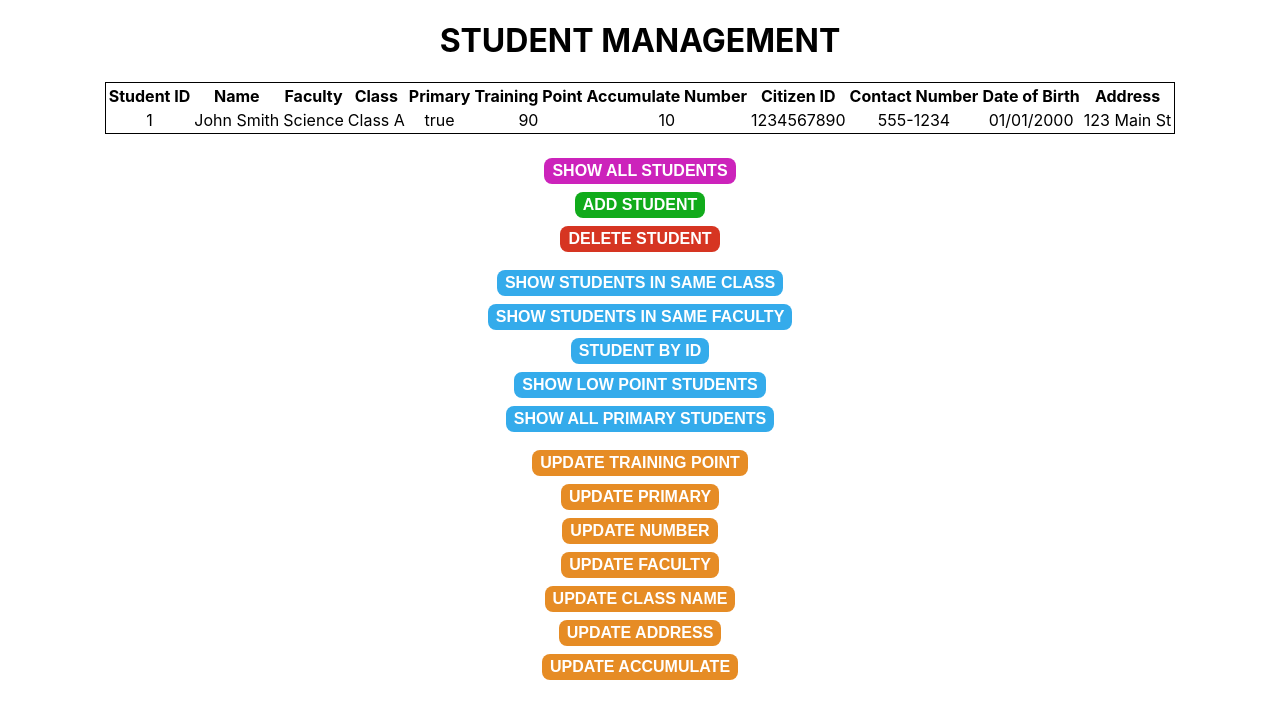
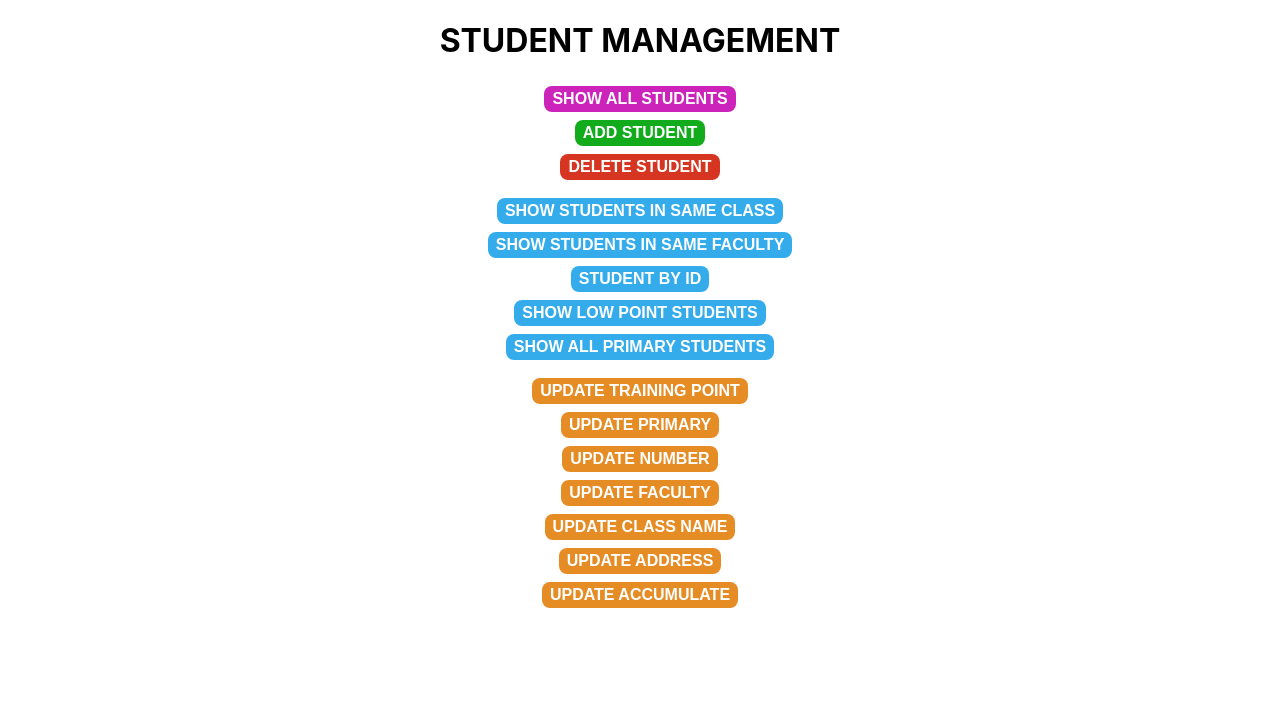
Before and after one commit to ng-anhhtuann/university-projects, a React (Create React App) app in the folder oop/student-management-fe/: page / in a window 1280 px wide. Shown: the top 718 px of the page. Built offline with nearby package versions, Linux system fonts and the light colour scheme.

Commit message:
Done with logic handle and map to FE

```diff
--- a/oop/student-management-fe/src/App.js
+++ b/oop/student-management-fe/src/App.js
@@ -1,4 +1,4 @@
-import React, { useCallback, useMemo, useState } from 'react';
+import React, { useCallback, useEffect, useMemo, useState } from 'react';
 import './App.css';
 import Text from './shared/Text';
 import Button from 'shared/Button';
@@ -6,67 +6,156 @@ import IdForm from 'shared/IdForm';
 import UpdateForm from 'shared/UpdateForm';
 import Input from 'shared/Input';
 import Submit from 'shared/Submit';
-import { createStudent, deleteStudent, updateNumber, updatePrimary, updateTrainingPoint } from 'data';
+import { createStudent, deleteStudent, getAllStudent, getPrimary, getStudentFromClass, getStudentFromFaculty, getStudentFromStudentId, getStudentLowTrainingPoint, updateAccumulate, updateAddress, updateClass, updateFaculty, updateNumber, updatePrimary, updateTrainingPoint } from 'data';
+import StudentListTable from 'shared/StudentListTable';
+import StudentTable from 'shared/StudentTable';
 
 function App() {
-  // show/hide form
+  const [listStudentShow, setListStudentShow] = useState(false);
+  const [listStudent, setListStudent] = useState([]);
+  const getAll = async () => {
+    const dataFetch = await getAllStudent();
+    if (dataFetch.length === 0) {
+      alert("No student in list, please add one more.")
+    } else {
+      setListStudentShow(true);
+      setListStudent(dataFetch ?? []);
+    }
+  }
+
   const [showInsertForm, setShowInsertForm] = useState(true);
-  const [formData, setFormData] = useState({
-    studentId: '',
-    name: '',
-    faculty: '',
-    className: 'unknown',
-    isPrimary: true,
-    trainingPoint: 0,
-    accumulateNumber: 0,
-    citizenId: '',
-    number: '',
-    born: '',
-    address: 'HCM city'
-  });
-  const handleSubmit = (event) => {
-    event.preventDefault();
-    console.log(formData);
-  };
-  const handleInputChange = (event) => {
-    const { name, value, type, checked } = event.target;
-    setFormData((prevState) => {
-      if (type === 'checkbox') {
-        return {
-          ...prevState,
-          [name]: checked
-        };
-      } else {
-        return {
-          ...prevState,
-          [name]: value
-        };
+  const [studentIdForm, setStudentIdForm] = useState(0);
+  const [nameForm, setNameForm] = useState('');
+  const [facultyForm, setFacultyForm] = useState('');
+  const [classNameForm, setClassNameForm] = useState('');
+  const [isPrimaryForm, setIsPrimaryForm] = useState(false);
+  const [pointForm, setPointForm] = useState(0);
+  const [accumulateForm, setAccumulateForm] = useState(0);
+  const [citizenIdForm, setCitizenIdForm] = useState(0);
+  const [numberForm, setNumberForm] = useState('')
+  const [bornForm, setBornForm] = useState('')
+  const [addressForm, setAddressForm] = useState('');
+
+  const addNewStudent = async () => {
+    const formData = {
+      studentId: Number(studentIdForm),
+      name: nameForm,
+      faculty: facultyForm,
+      className: classNameForm+"",
+      isPrimary: isPrimaryForm,
+      trainingPoint: Number(pointForm),
+      accumulateNumber: Number(accumulateForm),
+      citizenId: Number(citizenIdForm),
+      number: numberForm+"",
+      born: bornForm+"",
+      address: addressForm
     }
-    });
-  };
-  const addNewStudent = async () => {
     var dataFetch = await createStudent(formData);
-    console.log({dataFetch});
     alert(dataFetch.info);
   }
+  const insertForm = () => {
+    return (
+      <div className="formContainer">
+        <Input label="Student ID" name="studentId" type="number" onChange={(e) => setStudentIdForm(e?.target?.value)} />
+        <Input label="Name" name="name" type="text" onChange={(e) => setNameForm(e?.target?.value)} />
+        <Input label="Faculty" name="faculty" type="text" onChange={(e) => setFacultyForm(e?.target?.value)} />
+        <Input label="Class" name="className" type="text" onChange={(e) => setClassNameForm(e?.target?.value)} />
+        <Input label="Is Primary" name="isPrimary" type="checkbox" onChange={(e) => setIsPrimaryForm(e?.target?.checked)} />
+        <Input label="Training Point" name="trainingPoint" type="number" onChange={(e) => setPointForm(e?.target?.value)} />
+        <Input label="Accumulate Number" name="accumulateNumber" type="number" onChange={(e) => setAccumulateForm(e?.target?.value)} />
+        <Input label="Citizen ID" name="citizenId" type="number" onChange={(e) => setCitizenIdForm(e?.target?.value)} />
+        <Input label="Number" name="number" type="number" onChange={(e) => setNumberForm(e?.target?.value)} />
+        <Input label="Born" name="born" type="date" onChange={(e) => setBornForm(e?.target?.value)} />
+        <Input label="Address" name="address" type="text" onChange={(e) => setAddressForm(e?.target?.value)} />
+        <div className='middlePos'>
+          <Submit onClick={() => addNewStudent()} />
+        </div>
+      </div>
+    )
+  }
+
   const [showDeleteForm, setShowDeleteForm] = useState(true);
   const [studentIdDelete, setStudentIdDelete] = useState(0);
   const deleteStudentById = async () => {
     var dataFetch = await deleteStudent({studentId: studentIdDelete});
-    console.log({dataFetch});
     alert(dataFetch.info);
   }
 
   const [showClassGet, setShowClassGet] = useState(true);
+  const [showTableClass, setShowTableClass] = useState(false);
+  const [listStudentSameClass, setListStudentSameClass] = useState([]);
+  const [classNameFind, setClassNameFind] = useState('');
+  const getStudentSameClass = async () => {
+    const data = await getStudentFromClass(classNameFind);
+    setListStudentSameClass(data ?? []);
+  }
+
   const [showFacultyGet, setShowFacultyGet] = useState(true);
+  const [showTableFaculty, setShowTableFaculty] = useState(false);
+  const [listStudentSameFaculty, setListStudentSameFaculty] = useState([]);
+  const [facultyFind, setFacultyFind] = useState('');
+  const getStudentSameFaculty = async () => {
+    const data = await getStudentFromFaculty(facultyFind);
+    setListStudentSameFaculty(data ?? []);
+  }
+
   const [showStudentGet, setShowStudentGet] = useState(true);
+  const [showStudentInfo, setShowStudentInfo] = useState(true);
+  const [studentIdFind, setStudentIdFind] = useState(0);
+  const [studentFind, setStudentFind] = useState({
+    studentId: -1,
+    name: "",
+    faculty: "",
+    className: "",
+    isPrimary: false,
+    trainingPoint: -1,
+    accumulateNumber: -1,
+    citizenId: -1,
+    number: "",
+    born: "",
+    address: ""
+  });
+  const getStudentById = async () => {
+    const data = await getStudentFromStudentId(studentIdFind);
+    if (!data.status){
+      alert("No student with id "+ studentIdFind)
+      setStudentFind(data.student);
+      setShowStudentInfo(true);
+    } else {
+      setStudentFind(data.student);
+      setShowStudentInfo(false);
+    }
+  }
+
+  const [showListLowPoint, setShowListLowPoint] = useState(true);
+  const [listLowPoint, setListLowPoint] = useState([]);
+  const getStudentLowPoint = async () => {
+    const data = await getStudentLowTrainingPoint();
+    if (data.length === 0){
+      alert("No student return.")
+    } else {
+      setListLowPoint(data ?? []);
+      setShowListLowPoint(false);
+    }
+  }
+
+  const [showPrimaryList, setShowPrimaryList] = useState(true);
+  const [listPrimary, setListPrimary] = useState([])
+  const getStudentPrimary = async () => {
+    const data = await getPrimary();
+    if (data.length === 0){
+      alert("No student in primary system.");
+    } else {
+      setListPrimary(data ?? []);
+      setShowPrimaryList(false);
+    }
+  }
 
   const [showPointUpdate, setShowPointUpdate] = useState(true);
   const [studentIdPointUpdate, setStudentIdPointUpdate] = useState(0);
   const [newPointUpdate, setNewPointUpdate] = useState(0);
   const updatePointByStudentId = async () => {
     var dataFetch = await updateTrainingPoint({studentId: studentIdPointUpdate, trainingPoint: newPointUpdate});
-    console.log({dataFetch});
     alert(dataFetch.info);
   }
 
@@ -74,7 +163,6 @@ function App() {
   const [studentIdPrimaryUpdate, setStudentIdPrimaryUpdate] = useState(0);
   const updatePrimaryByStudentId = async () => {
     var dataFetch = await updatePrimary({studentId: studentIdPrimaryUpdate});
-    console.log({dataFetch});
     alert(dataFetch.info);
   }
 
@@ -83,47 +171,51 @@ function App() {
   const [numberUpdate, setNumberUpdate] = useState('');
   const updateNumberById = async () => {
     var dataFetch = await updateNumber(studentIdNumberUpdate, numberUpdate);
-    console.log({dataFetch});
     alert(dataFetch.info);
   }
 
   const [showFacultyUpdate, setShowFacultyUpdate] = useState(true);
+  const [studentIdFacultyUpdate, setStudentIdFacultyUpdate] = useState(0);
+  const [facultyUpdate, setFacultyUpdate] = useState('');
+  const updateFacultyById = async () => {
+    var dataFetch = await updateFaculty(studentIdFacultyUpdate, facultyUpdate);
+    alert(dataFetch.info);
+  }
+
   const [showClassUpdate, setShowClassUpdate] = useState(true);
+  const [studentIdClassUpdate, setStudentIdClassUpdate] = useState(0);
+  const [classUpdate, setClassUpdate] = useState('');
+  const updateClassById = async () => {
+    var dataFetch = await updateClass(studentIdClassUpdate, classUpdate);
+    alert(dataFetch.info);
+  }
+
   const [showAddressUpdate, setShowAddressUpdate] = useState(true);
+  const [studentIdAddressUpdate, setStudentIdAddressUpdate] = useState(0);
+  const [addressUpdate, setAddressUpdate] = useState('');
+  const updateAddressById = async () => {
+    var dataFetch = await updateAddress(studentIdAddressUpdate, addressUpdate);
+    alert(dataFetch.info);
+  }
+
   const [showAccumulateUpdate, setShowAccumulateUpdate] = useState(true);
-
+  const [studentIdAccumulateUpdate, setStudentIdAccumulateUpdate] = useState(0);
+  const [accumulateUpdate, setAccumulateUpdate] = useState('');
+  const updateAccumulateById = async () => {
+    var dataFetch = await updateAccumulate(studentIdAccumulateUpdate, accumulateUpdate);
+    alert(dataFetch.info);
+  }
   const title = useMemo(() => {
     return <Text title="Student Management" />
   }, []);
 
   const postButton = useMemo(() => {
-    return <Button title={"add student"} onClick={()=>{setShowInsertForm(!showInsertForm)}}/>
+    return <Button title={"add student"} onClick={() => {setShowInsertForm(!showInsertForm)}}/>
   }, [showInsertForm]);
 
-  const insertForm = useMemo(() => {
-    return showInsertForm ? <></> : (
-      <form id="insert-form" style={{ width: '310px', height: 'fit-content', position: 'relative', border: '1px solid', borderRadius: '4px', padding: '5px', marginLeft: '50px' }} onSubmit={handleSubmit}>
-          <Input label="Student ID" name="studentId" type="number" value={formData.studentId} onChange={handleInputChange} />
-          <Input label="Name" name="name" type="text" value={formData.name} onChange={handleInputChange} />
-          <Input label="Faculty" name="faculty" type="text" value={formData.faculty} onChange={handleInputChange} />
-          <Input label="Class" name="className" type="text" value={formData.className} onChange={handleInputChange} />
-          <Input label="Is Primary" name="isPrimary" type="checkbox" value={formData.isPrimary} onChange={handleInputChange} />
-          <Input label="Training Point" name="trainingPoint" type="number" value={formData.trainingPoint} onChange={handleInputChange} />
-          <Input label="Accumulate Number" name="accumulateNumber" type="number" value={formData.accumulateNumber} onChange={handleInputChange} />
-          <Input label="Citizen ID" name="citizenId" type="number" value={formData.citizenId} onChange={handleInputChange} />
-          <Input label="Number" name="number" type="text" value={formData.number} onChange={handleInputChange} />
-          <Input label="Born" name="born" type="date" value={formData.born} onChange={handleInputChange} />
-          <Input label="Address" name="address" type="text" value={formData.address} onChange={handleInputChange} />
-          <div className='middlePos'>
-              <Submit onClick={() => {addNewStudent()}}/>
-          </div>
-      </form>
-    )
+  const getAllButton = useMemo(() => {
+    return <Button title={"show all students"} color={"#cc23bb"} onClick={()=>getAll()}/>
   // eslint-disable-next-line react-hooks/exhaustive-deps
-  }, [formData.accumulateNumber, formData.address, formData.born, formData.citizenId, formData.className, formData.faculty, formData.isPrimary, formData.name, formData.number, formData.studentId, formData.trainingPoint, showInsertForm])
-
-  const getAllButton = useMemo(() => {
-    return <Button title={"show all students"} color={"#cc23bb"} onClick={()=>{}}/>
   }, []);
 
   const deleteButton = useMemo(() => {
@@ -134,21 +226,28 @@ function App() {
     return <Button title={"Student by id"} color={"#34abeb"} onClick={()=>{setShowStudentGet(!showStudentGet)}}/>
   }, [showStudentGet]);
 
+  useEffect(() => {
+    if (showStudentGet){
+      setShowStudentInfo(true);
+    }
+  }, [showStudentGet])
+
   const getPrimaryButton = useMemo(() => {
-    return <Button title={"Show All Primary Students"} color={"#34abeb"} onClick={()=>{}}/>
+    return <Button title={"Show All Primary Students"} color={"#34abeb"} onClick={()=> getStudentPrimary()}/>
   }, []);
 
   const getLowPointButton = useMemo(() => {
-    return <Button title={"show low point students"} color={"#34abeb"} onClick={()=>{}}/>
+    return <Button title={"show low point students"} color={"#34abeb"} onClick={()=>getStudentLowPoint()}/>
+  // eslint-disable-next-line react-hooks/exhaustive-deps
   }, []);
 
   const getClassButton = useMemo(() => {
-    return <Button title={"show students in same class"} color={"#34abeb"} onClick={()=>{setShowClassGet(!showClassGet)}}/>
-  }, [showClassGet]);
+    return <Button title={"show students in same class"} color={"#34abeb"} onClick={()=>{setShowClassGet(!showClassGet); setShowTableClass(!showTableClass);}}/>
+  }, [showClassGet, showTableClass]);
 
   const getFacultyButton = useMemo(() => {
-    return <Button title={"show students in same faculty"} color={"#34abeb"} onClick={()=>{setShowFacultyGet(!showFacultyGet)}}/>
-  }, [showFacultyGet]);
+    return <Button title={"show students in same faculty"} color={"#34abeb"} onClick={()=>{setShowFacultyGet(!showFacultyGet); setShowTableFaculty(!showTableFaculty)}}/>
+  }, [showFacultyGet, showTableFaculty]);
 
   const updatePointButton = useMemo(() => {
     return <Button title={"update training point"} color={"#e68c25"} onClick={()=>{setShowPointUpdate(!showPointUpdate)}}/>
@@ -183,87 +282,84 @@ function App() {
       <div className="titleWrap">
         {title}
       </div>
-
-      <table className="student-table">
-        <thead>
-          <tr>
-          <th>Student ID</th>
-          <th>Name</th>
-          <th>Faculty</th>
-          <th>Class</th>
-          <th>Primary</th>
-          <th>Training Point</th>
-          <th>Accumulate Number</th>
-          <th>Citizen ID</th>
-          <th>Contact Number</th>
-          <th>Date of Birth</th>
-          <th>Address</th>
-        </tr>
-        </thead>
-        <tbody>
-        <tr>
-            <td>1</td>
-            <td>John Smith</td>
-            <td>Science</td>
-            <td>Class A</td>
-            <td>true</td>
-            <td>90</td>
-            <td>10</td>
-            <td>1234567890</td>
-            <td>555-1234</td>
-            <td>01/01/2000</td>
-            <td>123 Main St</td>
-        </tr>
-        </tbody>
-      </table>
-
+      <StudentListTable students={listStudent} hide={!listStudentShow}/>
       <div className="buttonContainer">
 
         <div className='mapContainer'>
           {getAllButton}
+
+          <div className='inLine'>
             {postButton}
-          {insertForm}
+            {showInsertForm ? <></> : insertForm()}
+          </div>
 
+          <div className='inLine'>
             {deleteButton}
             <IdForm title={"Student ID"} onChange={useCallback((event) => {setStudentIdDelete(event?.target?.value)},[]) } onSubmit={() => {deleteStudentById()} } hide={showDeleteForm} type={"number"} name={"studentId"} value={undefined}/>
           </div>
-
-        <div className='mapContainer'>
-          {getClassButton}
-          <IdForm title={"Class Room"} onChange={() => { } } onSubmit={() => { } } hide={showClassGet} type={"text"} name={"classRoom"} value={undefined}/>
-
-          {getFacultyButton}
-          <IdForm title={"Faculty"} onChange={() => { } } onSubmit={() => { } } hide={showFacultyGet} type={"text"} name={"faculty"} value={undefined}/>
-
-          {getStudentByIdButton}
-          <IdForm title={"Student ID"} onChange={() => { } } onSubmit={() => { } } hide={showStudentGet} type={"number"} name={"studentId"} value={undefined}/>
-
-          {getLowPointButton}
-          {getPrimaryButton}
-
         </div>
 
         <div className='mapContainer'>
+          <div className='inLine'>
+            {getClassButton}
+            <IdForm title={"Class Room"} onChange={(e) => setClassNameFind(e?.target?.value)} onSubmit={() => getStudentSameClass()} hide={showClassGet} type={"text"} name={"classRoom"} value={undefined}/>
+          </div>
+          <StudentListTable students={listStudentSameClass} hide={!showTableClass}/>
+
+          <div className='inLine'>
+            {getFacultyButton}
+            <IdForm title={"Faculty"} onChange={(e) => setFacultyFind(e?.target?.value)} onSubmit={() => getStudentSameFaculty()} hide={showFacultyGet} type={"text"} name={"faculty"} value={undefined}/>
+          </div>
+          <StudentListTable students={listStudentSameFaculty} hide={!showTableFaculty}/>
+
+          <div className='inLine'>
+            {getStudentByIdButton}
+            <IdForm title={"Student ID"} onChange={(e) => setStudentIdFind(e?.target?.value)} onSubmit={() => getStudentById()} hide={showStudentGet} type={"number"} name={"studentId"} value={undefined}/>
+          </div>
+          <StudentTable student={studentFind} hide={showStudentInfo}/>
+
+          {getLowPointButton}
+          <StudentListTable students={listLowPoint} hide={showListLowPoint}/>
+
+          {getPrimaryButton}
+          <StudentListTable students={listPrimary} hide={showPrimaryList}/>
+        </div>
+
+        <div className='mapContainer'>
+          <div className='inLine'>
             {updatePointButton}
             <UpdateForm title={"New Point"} onChange={useCallback((e)=> {setNewPointUpdate(e?.target?.value)}, []) } onSubmit={() => updatePointByStudentId()} hide={showPointUpdate} type={"number"} name={"trainingPoint"} value={undefined} onChangeId={useCallback((e) => {setStudentIdPointUpdate(e?.target?.value)}, [])}/>
+          </div>
 
+          <div className='inLine'>
             {updatePrimaryButton}
             <IdForm title={"Student ID"} onChange={useCallback((e) => {setStudentIdPrimaryUpdate(e?.target?.value)},[])} onSubmit={() => updatePrimaryByStudentId()} hide={showPrimaryUpdate} type={"number"} name={"studentId"} value={undefined}/>
+          </div>
 
+          <div className='inLine'>
             {updateNumberButton}
             <UpdateForm title={"New Number"} onChange={useCallback((e) => {setNumberUpdate(e?.target?.value)},[])} onSubmit={() => updateNumberById()} hide={showNumberUpdate} type={"text"} name={"number"} value={undefined} onChangeId={useCallback((e) => setStudentIdNumberUpdate(e?.target?.value),[])}/>
+          </div>
 
+          <div className='inLine'>
             {updateFacultyButton}
-          <UpdateForm title={"New Faculty"} onChange={() => {}} onSubmit={() => {}} hide={showFacultyUpdate} type={"text"} name={"faculty"} value={undefined} onChangeId={() => {}}/>
+            <UpdateForm title={"New Faculty"} onChange={useCallback((e) => {setFacultyUpdate(e?.target?.value)},[])} onSubmit={() => updateFacultyById()} hide={showFacultyUpdate} type={"text"} name={"faculty"} value={undefined} onChangeId={useCallback((e) => setStudentIdFacultyUpdate(e?.target?.value),[])}/>
+          </div>
 
+          <div className='inLine'>
             {updateClassButton}
-          <UpdateForm title={"New Class"} onChange={() => {}} onSubmit={() => {}} hide={showClassUpdate} type={"text"} name={"classRoom"} value={undefined} onChangeId={() => {}}/>
+            <UpdateForm title={"New Class"} onChange={useCallback((e) => {setClassUpdate(e?.target?.value)},[])} onSubmit={() => updateClassById()} hide={showClassUpdate} type={"text"} name={"classRoom"} value={undefined} onChangeId={useCallback((e) => setStudentIdClassUpdate(e?.target?.value),[])}/>
+          </div>
 
+          <div className='inLine'>
             {updateAddressButton}
-          <UpdateForm title={"New Address"} onChange={() => {}} onSubmit={() => {}} hide={showAddressUpdate} type={"text"} name={"address"} value={undefined} onChangeId={() => {}}/>
+            <UpdateForm title={"New Address"} onChange={useCallback((e) => {setAddressUpdate(e?.target?.value)},[])} onSubmit={() => updateAddressById()} hide={showAddressUpdate} type={"text"} name={"address"} value={undefined} onChangeId={useCallback((e) => setStudentIdAddressUpdate(e?.target?.value),[])}/>
+          </div>
 
+          <div className='inLine'>
             {updateAccumulateButton}
-          <UpdateForm title={"New Accumulate Number"} onChange={() => {}} onSubmit={() => {}} hide={showAccumulateUpdate} type={"number"} name={"accumulateNumber"} value={undefined} onChangeId={() => {}}/>
+            <UpdateForm title={"New Accumulate Number"} onChange={useCallback((e) => {setAccumulateUpdate(e?.target?.value)},[])} onSubmit={() => updateAccumulateById()} hide={showAccumulateUpdate} type={"number"} name={"accumulateNumber"} value={undefined} onChangeId={useCallback((e) => setStudentIdAccumulateUpdate(e?.target?.value),[])}/>
+          </div>
         </div>
 
       </div>
```
Lines whose indentation alone changed are shown as unchanged.
